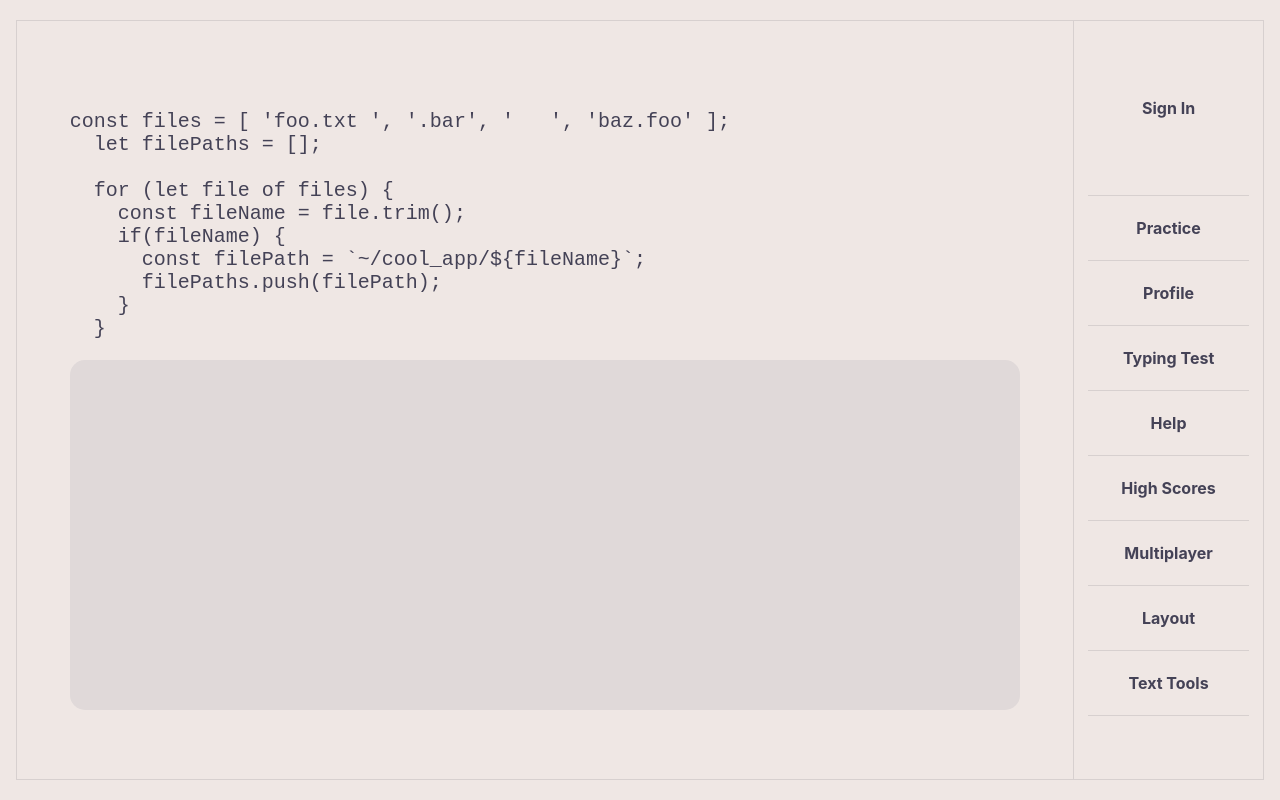
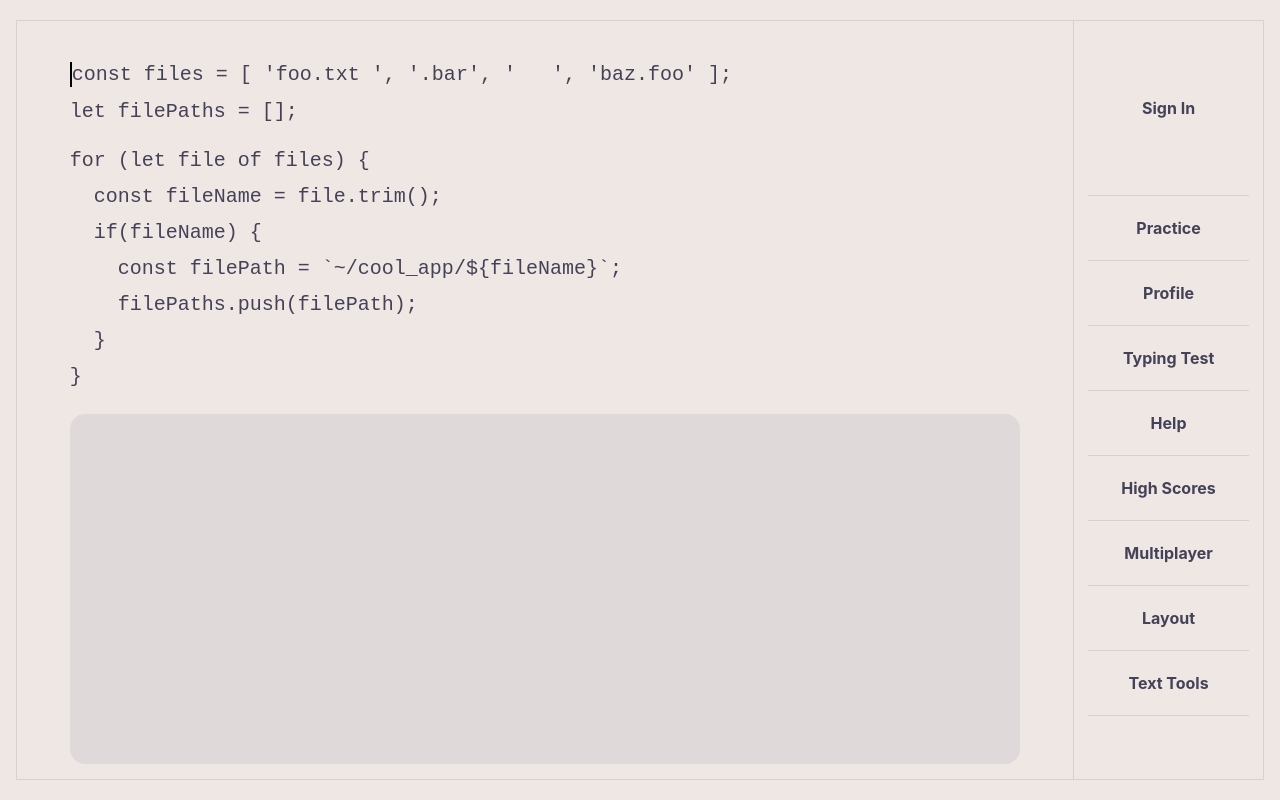
Before and after one commit to CJM1994/Typr, a React (Create React App) app in the folder client/: page / in a window 1280 px wide. Built offline with nearby package versions, Linux system fonts and the light colour scheme.

Commit message:
Code block keeps track of user input through a ticker

```diff
--- a/client/src/components/App.scss
+++ b/client/src/components/App.scss
@@ -3,6 +3,7 @@
   align-items: center;
   justify-content: center;
   min-height: 100vh;
+  width: 100%;
   background-color: #EFE7E4;
 }
 
--- a/client/src/components/Main/Block.js
+++ b/client/src/components/Main/Block.js
@@ -1,15 +1,87 @@
-import React from "react";
+import React, { useState, useEffect } from "react";
 
 import "./Block.scss";
 
+import Line from "./Line";
+
 export default function Block(props) {
   const { text } = props;
+  const [input, setInput] = useState({
+    keys: [""],
+    counter: 0
+  });
+  const lines = text.split("\n");
+
+  useEffect(() => {
+    document.addEventListener("keypress", (event) => {
+      if (event.which !== 13) {
+        setInput((prev) =>  ({
+          keys: [...prev.keys.slice(0, prev.keys.length - 1), prev.keys[prev.keys.length - 1] + event.key],
+          counter: prev.counter + 1
+        }));
+      }
+    });
+
+    document.addEventListener("keydown", (event) => {
+      const key = event.which;
+
+      if (key === 8) {
+        setInput((prev) =>  {
+          if (prev[prev.length - 1] === "" && prev.length > 1) {
+            return {
+              keys: [...prev.keys.slice(0, prev.keys.length - 1)],
+              counter: prev.counter - (prev.counter - 1 < 0 ? 0 : 1)
+            };
+          } else {
+            return {
+              keys: [...prev.keys.slice(0, prev.keys.length - 1), prev.keys[prev.keys.length - 1].slice(0, -1)],
+              counter: prev.counter - (prev.counter - 1 < 0 ? 0 : 1)
+            };
+          }
+        });
+      } else if (key === 13) {
+        setInput((prev) =>  ({
+          keys: [...prev.keys, ""],
+          counter: prev.counter + 1
+        }));
+      }
+    });
+  }, []);
+
+  const getIndexes = (arr) => {
+    let lengths = [];
+
+    for (let i = 0; i < arr.length; i++) {
+      if (i === 0) {
+        lengths.push([0, arr[i].length])
+      } else {
+        lengths.push([lengths[i - 1][1] + 1, arr[i].length + lengths[i - 1][1]])
+      }
+    }
+
+    return lengths
+  };
+
+  const codeBlock = [];
+  const lineLengths = getIndexes(lines);
+
+  for (let i = 0; i < lines.length; i++) {
+
+    codeBlock.push(<Line
+      key={i}
+      text={lines[i]}
+      start={lineLengths[i][0]}
+      end={lineLengths[i][1]}
+      index={input.counter}
+    />);
+  }
+
+  console.log(input);
+  console.log(lineLengths)
 
   return (
-    <div>
-      <pre>
-        <p>{text}</p>
-      </pre>
-    </div>
+    <pre className="codeContainer">
+      {codeBlock}
+    </pre>
   );
 };
--- a/client/src/components/Main/Block.scss
+++ b/client/src/components/Main/Block.scss
@@ -1,8 +1,3 @@
-div {
+.codeContainer {
   width: 90%;
 }
-
-p {
-  color: #444256;
-  font-size: 20px;
-}
--- a/client/src/components/Main/Display.js
+++ b/client/src/components/Main/Display.js
@@ -1,4 +1,4 @@
-import React from "react";
+import React, { useState } from "react";
 
 import Block from "./Block";
 import Keyboard from "./Keyboard";
--- /dev/null
+++ b/client/src/components/Main/Line.js
@@ -0,0 +1,18 @@
+import React from "react";
+
+import "./Line.scss";
+
+export default function Line(props) {
+  const { text, start, end, index} = props;
+
+  return (
+    <pre className="lineContainer">
+      {(index >= start && index <= end) && <>
+        <p>{text.slice(0, index - start)}</p>
+        <div className="ticker" />
+        <p>{text.slice(index - start, text.length)}</p>
+      </>}
+      {(index < start || index > end) && <p>{text}</p>}
+    </pre>
+  );
+};
--- /dev/null
+++ b/client/src/components/Main/Line.scss
@@ -0,0 +1,17 @@
+.lineContainer {
+  display: flex;
+  align-items: center;
+}
+
+p {
+  color: #444256;
+  font-size: 20px;
+  margin: 0;
+}
+
+.ticker {
+  display: inline-flex;
+  background-color: black;
+  width: 2px;
+  height: 25px;
+}
```
Also changed, not shown: client/src/stories/index.js (+8 -8 lines). Lines whose indentation alone changed are shown as unchanged.
